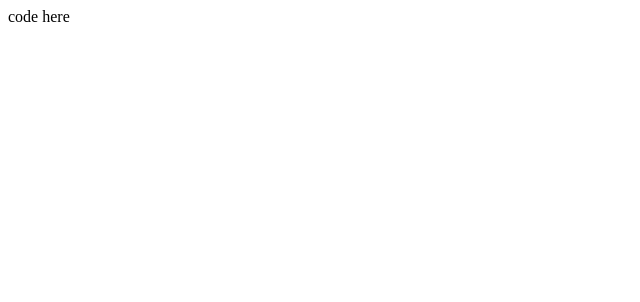
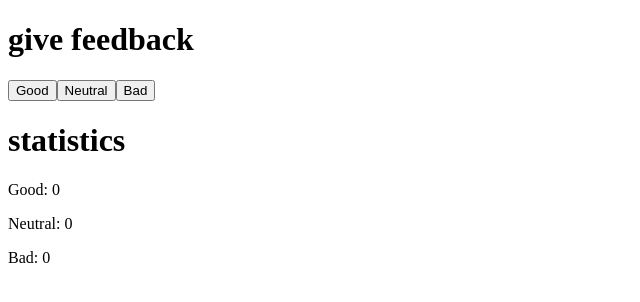
Before and after one commit to technolifts/fullstackopen, a React (Vite) app in the folder part1/courseinfo/: page / in a window 1280 px wide. Shown: the top 302 px of the page, without its empty margins (0-640 px from the left). Built offline with nearby package versions, Linux system fonts and the light colour scheme.

Commit message:
Complete 1.6

```diff
--- a/part1/courseinfo/src/App.jsx
+++ b/part1/courseinfo/src/App.jsx
@@ -1,4 +1,11 @@
 import { useState } from 'react'
+
+const Button = (props) => (
+  <button onClick={props.onClick}>
+    {props.text}
+  </button>
+)
+
 
 const App = () => {
   // save clicks of each button to its own state
@@ -8,7 +15,14 @@
 
   return (
     <div>
-      code here
+      <h1>give feedback</h1>
+      <Button onClick={() => setGood(good +1 )} text="Good"/>
+      <Button onClick={() => setNeutral(neutral + 1)} text="Neutral"/>
+      <Button onClick={() => setBad(bad + 1)} text="Bad"/>
+      <h1>statistics</h1>
+      <p>Good: {good}</p>
+      <p>Neutral: {neutral}</p>
+      <p>Bad: {bad}</p>
     </div>
   )
 }
```
